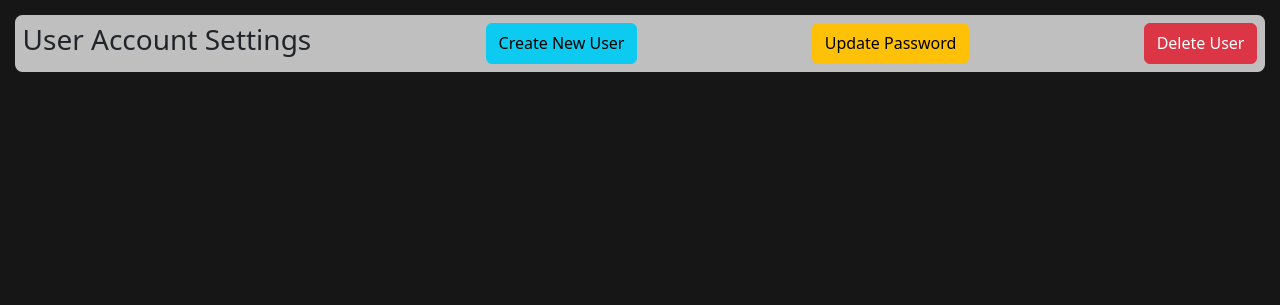
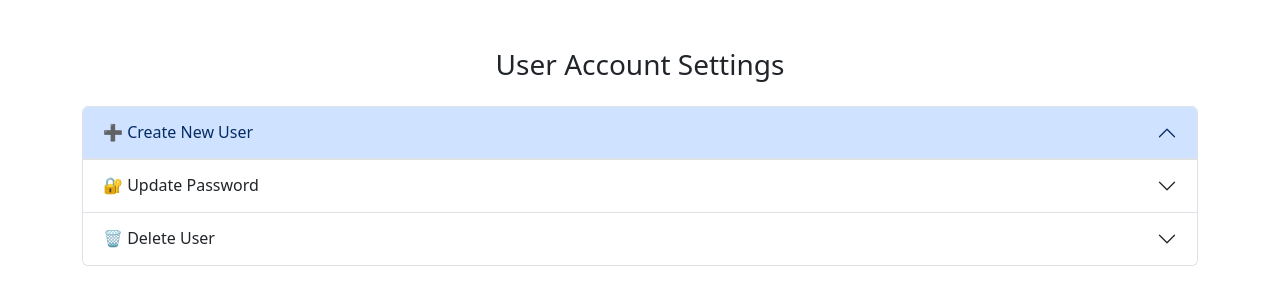
Before and after one commit to pedrolucas7i/HomeFusionOS, a Flask app: page /settings in a window 1280 px wide. Shown: the top 305 px of the page. Run offline with Flask 3, Linux system fonts and the light colour scheme; a user stored in the database is signed in.

Commit message:
Refactor settings page layout and improve user account management UI

```diff
--- a/static/CSS/settings.css
+++ b/static/CSS/settings.css
@@ -1,16 +1,78 @@
-body {
-    background-color: rgb(22, 22, 22) !important;
+/* General container */
+#user-config {
+    margin: 40px auto;
+    max-width: 800px;
+    padding: 30px;
+    border: 1px solid #dee2e6;
+    border-radius: 12px;
+    background-color: #f8f9fa;
+    box-shadow: 0 4px 12px rgba(0,0,0,0.1);
+    text-align: center;
 }
 
-#user-config {
-    display: flex;
-    justify-content: space-between;
-    margin: 15px;
-    padding: 7.5px;
-    background-color: rgba(255, 255, 255, 0.726);
-    border-radius: 7.5px;
+/* Header styling */
+#user-config h3 {
+    margin-bottom: 30px;
+    font-weight: 600;
+    color: #343a40;
 }
 
-#user-config > div > label {
-    font-size: 1.5rem;
+/* Button spacing */
+#user-config .btn {
+    margin: 0 10px 10px 10px;
 }
+
+/* Modal header title */
+.modal-title {
+    font-weight: 600;
+}
+
+/* Form spacing inside modals */
+.modal-body input.form-control {
+    margin-bottom: 15px;
+}
+
+/* Border line between modal columns */
+.modal-body .border-end {
+    border-color: #dee2e6 !important;
+}
+
+/* List items interaction */
+.list-group-item-action {
+    cursor: pointer;
+}
+
+.list-group-item-action:hover {
+    background-color: #e9ecef;
+}
+
+/* Animate.css override for smooth modal form appearance */
+.animate__fadeInRight {
+    --animate-duration: 0.4s;
+}
+
+/* Confirmation text in delete modal */
+#deleteConfirmText {
+    margin-bottom: 20px;
+    font-size: 1.1rem;
+    color: #dc3545;
+}
+
+/* Responsive improvements */
+@media (max-width: 768px) {
+    #user-config {
+        padding: 20px;
+    }
+
+    .modal-body.row {
+        flex-direction: column;
+    }
+
+    .modal-body .col-md-5,
+    .modal-body .col-md-7 {
+        max-width: 100%;
+        border-right: none;
+        border-bottom: 1px solid #dee2e6;
+        margin-bottom: 20px;
+    }
+}
--- a/templates/login.html
+++ b/templates/login.html
@@ -195,7 +195,7 @@
 </head>
 
 <body>
-    <h2 id="title">Welcome to your personal home server</h2>
+    <h2 id="title">HomeFusionOS</h2>
     <form method="post" action="{{ url_for('login') }}">
         <div id="login">
             <div id="form">
--- a/templates/settings.html
+++ b/templates/settings.html
@@ -1,130 +1,34 @@
 <!DOCTYPE html>
 <html lang="en">
+
 <head>
     <meta charset="UTF-8">
     <title>Settings</title>
     <link rel="stylesheet" href="{{ url_for('static', filename='CSS/settings.css') }}">
-    <link href="https://cdn.jsdelivr.net/npm/bootstrap@5.3.5/dist/css/bootstrap.min.css" rel="stylesheet">
+    <link rel="stylesheet" href="https://cdn.jsdelivr.net/npm/bootstrap@5.3.5/dist/css/bootstrap.min.css">
+    <link rel="stylesheet" href="https://cdnjs.cloudflare.com/ajax/libs/animate.css/4.1.1/animate.min.css" />
+    <script src="https://cdn.jsdelivr.net/npm/bootstrap@5.3.5/dist/js/bootstrap.bundle.min.js"></script>
+
 </head>
-<body>
-<div id="user-config">
-    <h3>User Account Settings</h3>
-
-    <button class="btn btn-info" data-bs-toggle="modal" data-bs-target="#createUserModal">Create New User</button>
-    <button class="btn btn-warning" data-bs-toggle="modal" data-bs-target="#updatePasswordModal">Update Password</button>
-    <button class="btn btn-danger" data-bs-toggle="modal" data-bs-target="#deleteUserModal">Delete User</button>
-</div>
-<!-- Modal: Create User -->
-<div class="modal fade" id="createUserModal" tabindex="-1">
-    <div class="modal-dialog">
-        <form method="POST" action="/settings">
-            <div class="modal-content">
-                <div class="modal-header">
-                    <h5 class="modal-title">Create New User</h5>
-                    <button type="button" class="btn-close" data-bs-dismiss="modal"></button>
-                </div>
-                <div class="modal-body">
-                    <input type="text" name="new_username" class="form-control" placeholder="Enter new username" required>
-                    <br>
-                    <input type="password" name="new_password" class="form-control" placeholder="Enter the password" required>
-                </div>
-                <div class="modal-footer">
-                    <button type="submit" name="create_new_user" class="btn btn-info">Create</button>
-                </div>
-            </div>
-        </form>
-    </div>
-</div>
-
-<!-- Modal: Update Password -->
-<div class="modal fade" id="updatePasswordModal" tabindex="-1">
-    <div class="modal-dialog modal-lg">
-        <div class="modal-content">
-            <div class="modal-header">
-                <h5 class="modal-title">Atualizar Senha de Utilizador</h5>
-                <button type="button" class="btn-close" data-bs-dismiss="modal"></button>
-            </div>
-            <div class="modal-body row">
-                <div class="col-md-5 border-end">
-                    <ul class="list-group" id="userList">
-                        {% for user in users %}
-                            <li class="list-group-item list-group-item-action" onclick="selectUser('{{ user.username }}')">
-                                {{ user.username }}
-                            </li>
-                        {% endfor %}
-                    </ul>
-                </div>
-
-                <div class="col-md-7" id="passwordFormWrapper" style="display: none;">
-                    <form method="POST" action="/settings">
-                        <input type="hidden" name="user_username" id="selectedUserId">
-                        <div class="mb-3">
-                            <label id="userLabel" class="form-label fw-bold"></label>
-                            <input type="password" name="new_password" class="form-control" placeholder="New password" required>
-                        </div>
-                        <button type="submit" name="update_password" class="btn btn-warning">Update password</button>
-                    </form>
-                </div>
-            </div>
-        </div>
-    </div>
-</div>
-
 <script>
     function selectUser(username) {
         const formWrapper = document.getElementById('passwordFormWrapper');
         const userLabel = document.getElementById('userLabel');
         const userIdInput = document.getElementById('selectedUserId');
 
-        userLabel.textContent = `Alterar senha para: ${username}`;
+        userLabel.textContent = `Change password for: ${username}`;
         userIdInput.value = username;
 
         formWrapper.style.display = 'block';
         formWrapper.classList.add('animate__animated', 'animate__fadeInRight');
     }
-</script>
 
-<link rel="stylesheet" href="https://cdnjs.cloudflare.com/ajax/libs/animate.css/4.1.1/animate.min.css"/>
-
-
-<!-- Modal: Delete User -->
-<div class="modal fade" id="deleteUserModal" tabindex="-1">
-    <div class="modal-dialog modal-lg">
-        <div class="modal-content">
-            <div class="modal-header">
-                <h5 class="modal-title">Eliminar Utilizador</h5>
-                <button type="button" class="btn-close" data-bs-dismiss="modal"></button>
-            </div>
-            <div class="modal-body row">
-                <div class="col-md-5 border-end">
-                    <ul class="list-group" id="deleteUserList">
-                        {% for user in users %}
-                            <li class="list-group-item list-group-item-action" onclick="selectUserToDelete('{{ user.id }}', '{{ user.username }}')">
-                                {{ user.username }}
-                            </li>
-                        {% endfor %}
-                    </ul>
-                </div>
-
-                <div class="col-md-7" id="deleteFormWrapper" style="display: none;">
-                    <form method="POST" action="/settings">
-                        <input type="hidden" name="username_to_delete" id="selectedUsernameToDelete">
-                        <p class="fw-bold" id="deleteConfirmText"></p>
-                        <button type="submit" name="delete_user" class="btn btn-danger">Confirmar Eliminação</button>
-                    </form>
-                </div>
-            </div>
-        </div>
-    </div>
-</div>
-
-<script>
     function selectUserToDelete(id, username) {
         const wrapper = document.getElementById('deleteFormWrapper');
         const confirmText = document.getElementById('deleteConfirmText');
         const usernameInput = document.getElementById('selectedUsernameToDelete');
 
-        confirmText.textContent = `Tem certeza que deseja eliminar o utilizador: ${username}?`;
+        confirmText.textContent = `Are you sure you want to delete user: ${username}?`;
         usernameInput.value = username;
 
         wrapper.style.display = 'block';
@@ -132,9 +36,112 @@
     }
 </script>
 
-<link rel="stylesheet" href="https://cdnjs.cloudflare.com/ajax/libs/animate.css/4.1.1/animate.min.css"/>
+<body>
+    <div class="container my-5">
+        <h3 class="text-center mb-4">User Account Settings</h3>
+
+        <div class="accordion" id="settingsAccordion">
+
+            <!-- Create User Section -->
+            <div class="accordion-item">
+                <h2 class="accordion-header" id="headingCreate">
+                    <button class="accordion-button" type="button" data-bs-toggle="collapse"
+                        data-bs-target="#collapseCreate">
+                        ➕ Create New User
+                    </button>
+                </h2>
+                <div id="collapseCreate" class="accordion-collapse collapse" data-bs-parent="#settingsAccordion">
+                    <div class="accordion-body">
+                        <form method="POST" action="/settings">
+                            <div class="mb-3">
+                                <input type="text" name="new_username" class="form-control"
+                                    placeholder="Enter new username" required>
+                            </div>
+                            <div class="mb-3">
+                                <input type="password" name="new_password" class="form-control"
+                                    placeholder="Enter password" required>
+                            </div>
+                            <button type="submit" name="create_new_user" class="btn btn-info">Create User</button>
+                        </form>
+                    </div>
+                </div>
+            </div>
+
+            <!-- Update Password Section -->
+            <div class="accordion-item">
+                <h2 class="accordion-header" id="headingUpdate">
+                    <button class="accordion-button collapsed" type="button" data-bs-toggle="collapse"
+                        data-bs-target="#collapseUpdate">
+                        🔐 Update Password
+                    </button>
+                </h2>
+                <div id="collapseUpdate" class="accordion-collapse collapse" data-bs-parent="#settingsAccordion">
+                    <div class="accordion-body row">
+                        <div class="col-md-5 border-end">
+                            <ul class="list-group" id="userList">
+                                {% for user in users %}
+                                <li class="list-group-item list-group-item-action"
+                                    onclick="selectUser('{{ user.username }}')">
+                                    {{ user.username }}
+                                </li>
+                                {% endfor %}
+                            </ul>
+                        </div>
+                        <div class="col-md-7" id="passwordFormWrapper" style="display: none;">
+                            <form method="POST" action="/settings">
+                                <input type="hidden" name="user_username" id="selectedUserId">
+                                <div class="mb-3">
+                                    <label id="userLabel" class="form-label fw-bold"></label>
+                                    <input type="password" name="new_password" class="form-control"
+                                        placeholder="New password" required>
+                                </div>
+                                <button type="submit" name="update_password" class="btn btn-warning">Update
+                                    password</button>
+                            </form>
+                        </div>
+                    </div>
+                </div>
+            </div>
+
+            <!-- Delete User Section -->
+            <div class="accordion-item">
+                <h2 class="accordion-header" id="headingDelete">
+                    <button class="accordion-button collapsed" type="button" data-bs-toggle="collapse"
+                        data-bs-target="#collapseDelete">
+                        🗑️ Delete User
+                    </button>
+                </h2>
+                <div id="collapseDelete" class="accordion-collapse collapse" data-bs-parent="#settingsAccordion">
+                    <div class="accordion-body row">
+                        <div class="col-md-5 border-end">
+                            <ul class="list-group" id="deleteUserList">
+                                {% for user in users %}
+                                <li class="list-group-item list-group-item-action"
+                                    onclick="selectUserToDelete('{{ user.id }}', '{{ user.username }}')">
+                                    {{ user.username }}
+                                </li>
+                                {% endfor %}
+                            </ul>
+                        </div>
+                        <div class="col-md-7" id="deleteFormWrapper" style="display: none;">
+                            <form method="POST" action="/settings">
+                                <input type="hidden" name="username_to_delete" id="selectedUsernameToDelete">
+                                <p class="fw-bold text-danger" id="deleteConfirmText"></p>
+                                <button type="submit" name="delete_user" class="btn btn-danger">Confirm
+                                    Deletion</button>
+                            </form>
+                        </div>
+                    </div>
+                </div>
+            </div>
+
+        </div>
+    </div>
+
+    <link rel="stylesheet" href="https://cdnjs.cloudflare.com/ajax/libs/animate.css/4.1.1/animate.min.css" />
 
 
-<script src="https://cdn.jsdelivr.net/npm/bootstrap@5.3.5/dist/js/bootstrap.bundle.min.js"></script>
+    <script src="https://cdn.jsdelivr.net/npm/bootstrap@5.3.5/dist/js/bootstrap.bundle.min.js"></script>
 </body>
+
 </html>
```
Also changed, not shown: templates/dashboard.html (+54 -80 lines).
